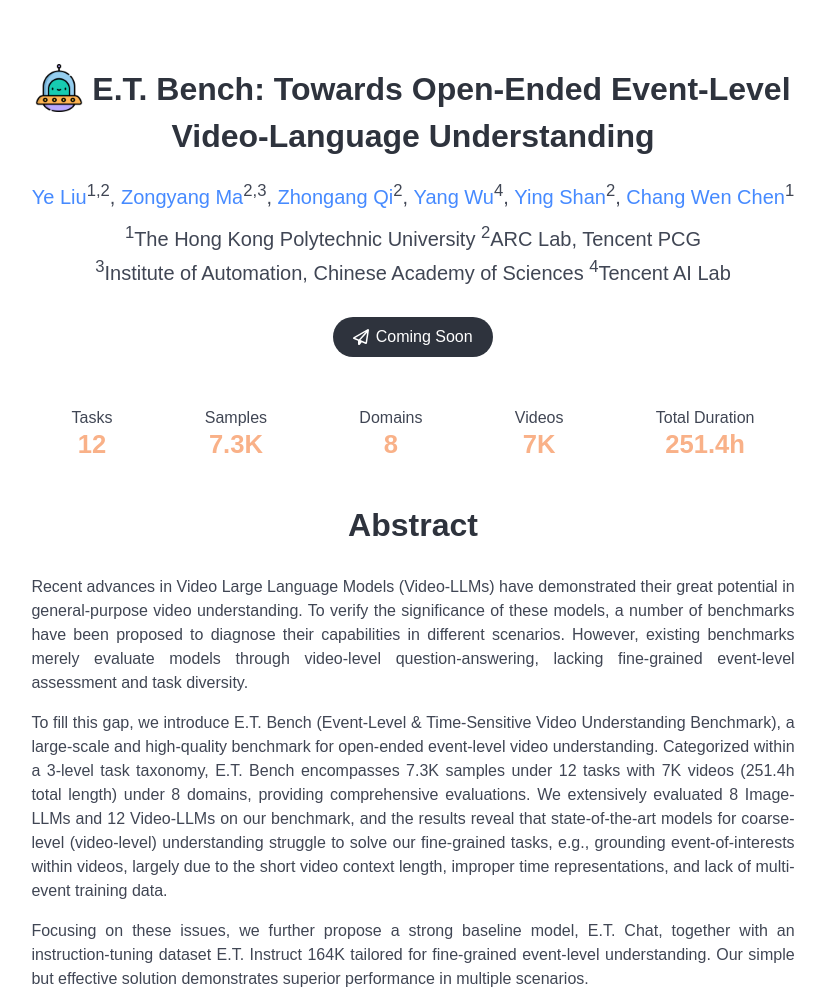
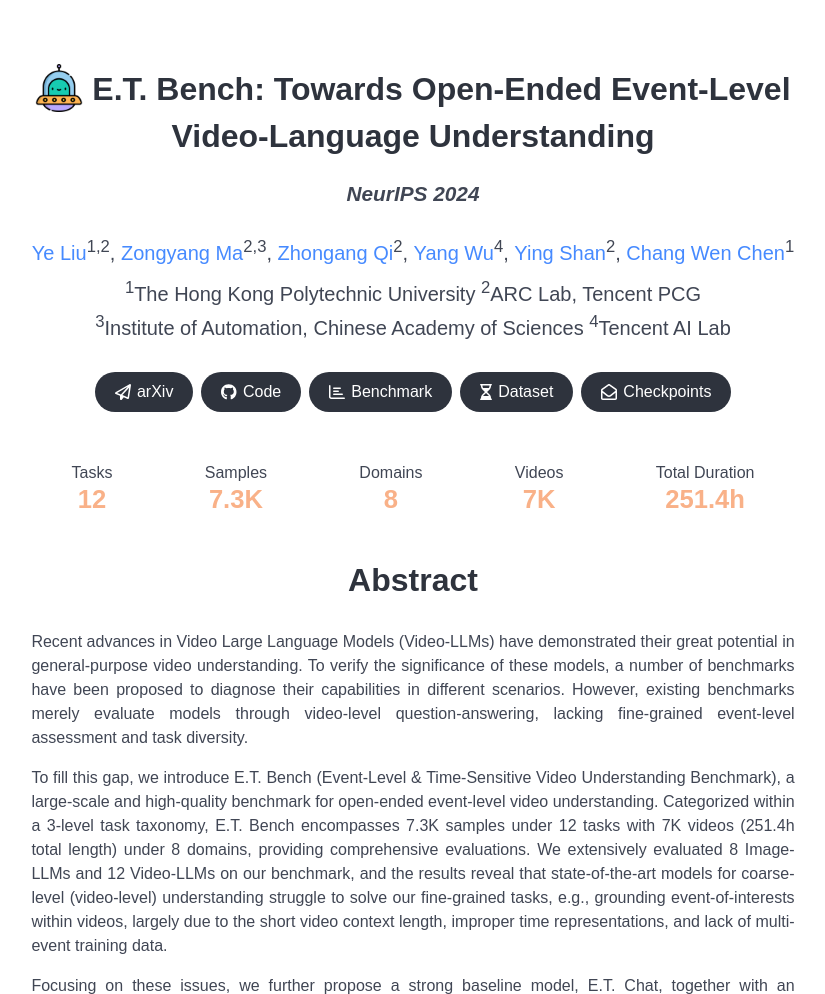
Before and after one commit to PolyU-ChenLab/polyu-chenlab.github.io, a plain HTML site: page etbench/index.html in a window 1280 px wide. Shown: the top 994 px of the page, without its empty margins (227-1052 px from the left). Drawn offline with nearby package versions, Linux system fonts and the light colour scheme; a small style sheet from the web is missing.

Commit message:
Update etbench links

```diff
--- a/etbench/index.css
+++ b/etbench/index.css
@@ -34,6 +34,13 @@ h3 {
   }
 }
 
+.publication-venue {
+  font-style: italic;
+  font-weight: 800;
+  font-size: 1.3rem;
+  margin-bottom: 1.5rem !important;
+}
+
 .publication-author {
   margin-bottom: 0.5rem;
 }
@@ -55,6 +62,10 @@ h3 {
 
 .author-block {
   display: inline-block;
+}
+
+.link-block {
+  margin: 0 0.1rem 0;
 }
 
 .section {
--- a/etbench/index.html
+++ b/etbench/index.html
@@ -37,6 +37,7 @@
             <img src="assets/icon.png" alt="logo">
             <span>E.T. Bench: Towards Open-Ended Event-Level Video-Language Understanding</span>
           </h1>
+          <h2 class="publication-venue">NeurIPS 2024</h2>
           <div class="is-size-5 publication-author">
             <span class="author-block">
               <a href="https://yeliu.dev/" target="_blank">Ye Liu</a><sup>1,2</sup>,</span>
@@ -66,9 +67,33 @@
           <div class="column has-text-centered">
             <div class="publication-links">
               <span class="link-block">
-                <a class="button is-normal is-rounded is-dark" href="/etbench/" target="_blank">
+                <a class="button is-normal is-rounded is-dark" href="https://arxiv.org/abs/2409.18111" target="_blank">
                   <i class="button-icon far fa-paper-plane"></i>
-                  <span>Coming Soon</span>
+                  <span>arXiv</span>
+                </a>
+              </span>
+              <span class="link-block">
+                <a class="button is-normal is-rounded is-dark" href="https://github.com/PolyU-ChenLab/ETBench" target="_blank">
+                  <i class="button-icon fa-brands fa-github"></i>
+                  <span>Code</span>
+                </a>
+              </span>
+              <span class="link-block">
+                <a class="button is-normal is-rounded is-dark" href="https://huggingface.co/datasets/PolyU-ChenLab/ETBench" target="_blank">
+                  <i class="button-icon fa-regular fa-chart-bar"></i>
+                  <span>Benchmark</span>
+                </a>
+              </span>
+              <span class="link-block">
+                <a class="button is-normal is-rounded is-dark" href="https://huggingface.co/datasets/PolyU-ChenLab/ET-Instruct-164K" target="_blank">
+                  <i class="button-icon fa-regular fa-hourglass-half"></i>
+                  <span>Dataset</span>
+                </a>
+              </span>
+              <span class="link-block">
+                <a class="button is-normal is-rounded is-dark" href="https://huggingface.co/collections/PolyU-ChenLab/et-bench-66eec620831eacfcadc837bf" target="_blank">
+                  <i class="button-icon fa-regular fa-envelope-open"></i>
+                  <span>Checkpoints</span>
                 </a>
               </span>
             </div>
@@ -243,7 +268,7 @@
         </div>
       </div>
       <div class="columns is-centered">
-        <pre><code>@article{liu2024etbench,<br>  title={E.T. Bench: Towards Open-Ended Event-Level Video-Language Understanding},<br>  author={Liu, Ye and Ma, Zongyang and Qi, Zhongang and Wu, Yang and Chen, Chang Wen and Shan, Ying},<br>  journal={Tech Report},<br>  year={2024}<br>}</code></pre>
+        <pre><code>@inproceedings{liu2024etbench,<br>  title={E.T. Bench: Towards Open-Ended Event-Level Video-Language Understanding},<br>  author={Liu, Ye and Ma, Zongyang and Qi, Zhongang and Wu, Yang and Chen, Chang Wen and Shan, Ying},<br>  booktitle={Neural Information Processing Systems (NeurIPS)},<br>  year={2024}<br>}</code></pre>
       </div>
     </div>
   </section>
```
